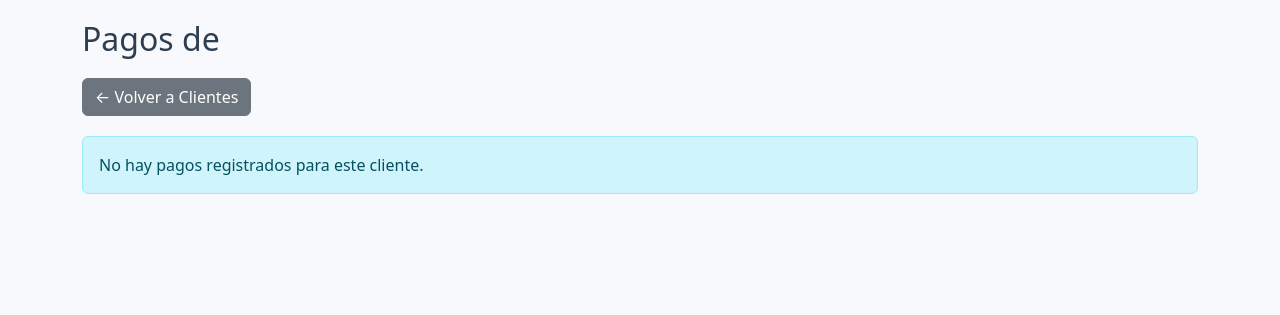
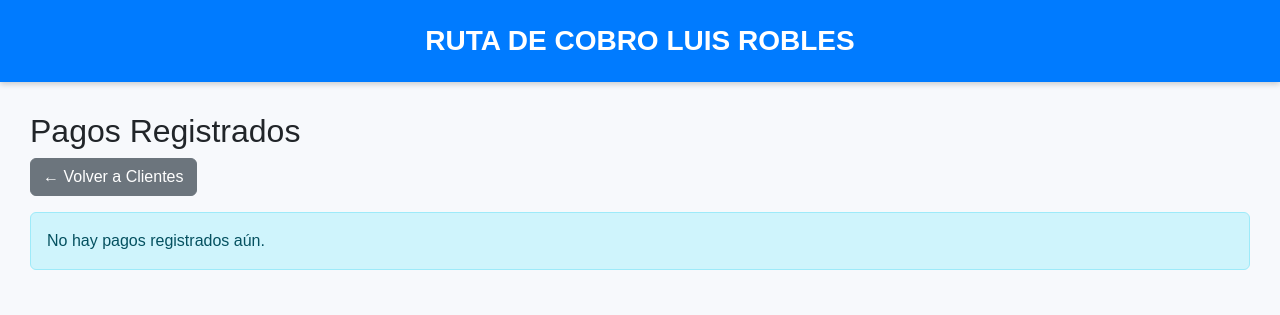
Before and after one commit to luisrobles062/ruta-cobros-app, a Flask app: template templates/pagos.html in a window 1280 px wide. Shown: the top 315 px of the page. Run offline with Flask 3, Linux system fonts and the light colour scheme; the template is opened without the code that fills it, so the values that code supplies are empty; some libraries are stand-ins or nearby versions.

Commit message:
Update pagos.html

```diff
--- a/templates/pagos.html
+++ b/templates/pagos.html
@@ -1,76 +1,34 @@
-<!DOCTYPE html>
-<html lang="es">
-<head>
-    <meta charset="UTF-8" />
-    <title>Pagos del Cliente - Solo Ricuras</title>
-    <link href="https://cdn.jsdelivr.net/npm/bootstrap@5.3.0/dist/css/bootstrap.min.css" rel="stylesheet" />
-    <style>
-        body {
-            background-color: #f7f9fc;
-            padding: 20px;
-        }
-        .table thead {
-            background-color: #4a90e2;
-            color: white;
-        }
-        .table-striped tbody tr:nth-of-type(odd) {
-            background-color: #d9eaff;
-        }
-        .header-title {
-            color: #2c3e50;
-            margin-bottom: 20px;
-        }
-        .btn-back {
-            margin-bottom: 20px;
-        }
-        .btn-delete {
-            background-color: #dc3545;
-            color: white;
-            border: none;
-            padding: 5px 10px;
-            border-radius: 4px;
-            cursor: pointer;
-            font-size: 0.9em;
-        }
-        .btn-delete:hover {
-            background-color: #c82333;
-        }
-    </style>
-</head>
-<body>
-    <div class="container">
-        <h2 class="header-title">Pagos de {{ cliente.nombre }}</h2>
+{% extends "base.html" %}
 
-        <a href="{{ url_for('inicio') }}" class="btn btn-secondary btn-back">← Volver a Clientes</a>
+{% block titulo %}Pagos - Ruta de Cobro{% endblock %}
+
+{% block contenido %}
+<h2>Pagos Registrados</h2>
+
+<a href="{{ url_for('inicio') }}" class="btn btn-secondary mb-3">← Volver a Clientes</a>
 
 {% if pagos %}
-        <table class="table table-striped table-bordered rounded shadow-sm bg-white">
-            <thead>
+<table class="table table-bordered table-striped">
+    <thead class="table-primary">
         <tr>
             <th>ID Pago</th>
+            <th>Cliente</th>
             <th>Monto</th>
             <th>Fecha</th>
-                    <th>Acciones</th>
         </tr>
     </thead>
     <tbody>
         {% for pago in pagos %}
         <tr>
             <td>{{ pago.id }}</td>
+            <td>{{ pago.nombre }}</td>
             <td>${{ '%.2f' | format(pago.monto) }}</td>
             <td>{{ pago.fecha }}</td>
-                    <td>
-                        <form method="POST" action="{{ url_for('eliminar_pago', pago_id=pago.id) }}" onsubmit="return confirm('¿Seguro quieres eliminar este pago?');">
-                            <button type="submit" class="btn-delete">Eliminar</button>
-                        </form>
-                    </td>
         </tr>
         {% endfor %}
     </tbody>
 </table>
 {% else %}
-        <div class="alert alert-info">No hay pagos registrados para este cliente.</div>
+<div class="alert alert-info">No hay pagos registrados aún.</div>
 {% endif %}
-    </div>
-</body>
-</html>
+{% endblock %}
```
Lines whose indentation alone changed are shown as unchanged.
